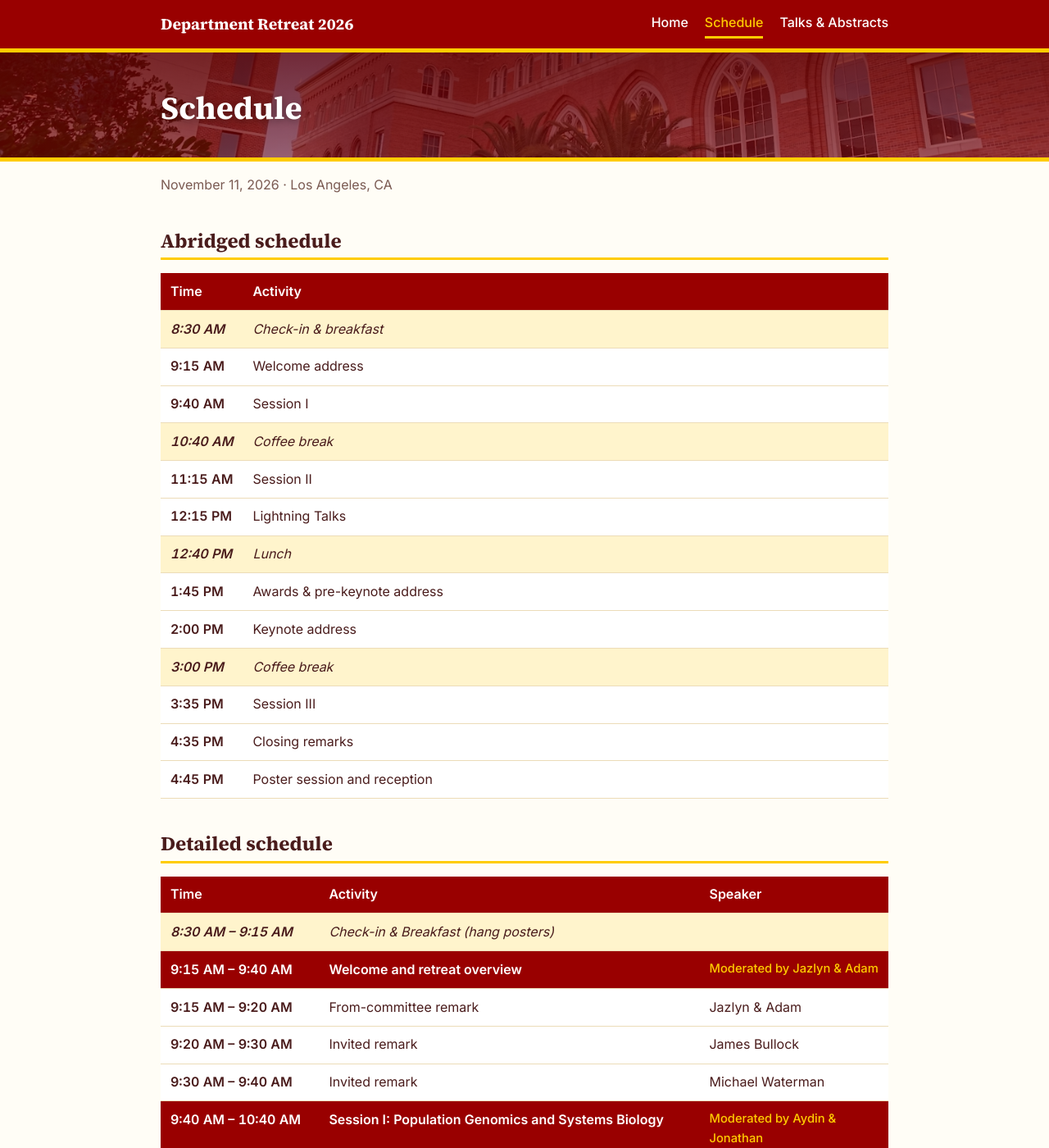
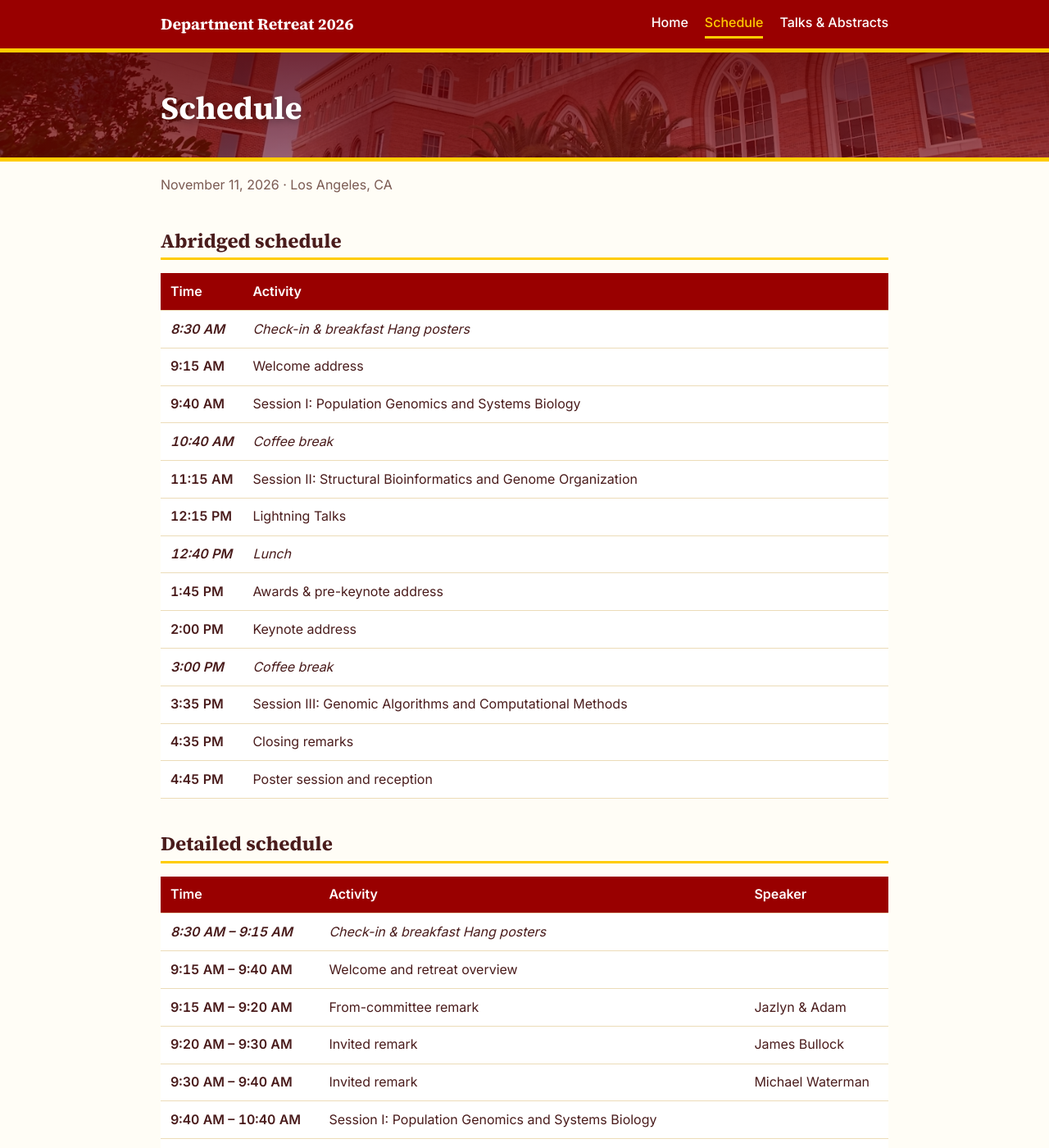
Before and after one commit to LexiShew/QCB-retreat-2026, a Jekyll site: the page built from schedule.html, in a window 1280 px wide and 1400 px high. Shown: the whole window at 82% size. Built offline with Jekyll 4.4.1, drawn with Linux system fonts in a browser that asks for light colours; some of the changed text lies outside the part shown.

Commit message:
modifying schedule layout

```diff
--- a/_config.yml
+++ b/_config.yml
@@ -26,10 +26,16 @@ columns:
   abstract: "abstract"
 
 # ---------------------------------------------------------------
-# Column names for the abstracts page (_data/talk_abstracts.csv).
-# These must match that file's header row exactly.
+# Column names for the abstracts page. Each must match its CSV's header row exactly.
+# Talks: _data/talk_abstracts.csv. Posters: _data/poster_abstracts.csv.
 # ---------------------------------------------------------------
 talk_columns:
+  title: "Talk/Poster Title"
+  authors: "Author(s)"
+  affiliation: "Please indicate your lab affiliation."
+  abstract: "Abstract"
+
+poster_columns:
   title: "Talk/Poster Title"
   authors: "Author(s)"
   affiliation: "Please indicate your lab affiliation."
--- a/_data/abridged-schedule.csv
+++ b/_data/abridged-schedule.csv
@@ -1,14 +1,15 @@
 Start,Activity
-8:30 AM,Check-in & breakfast
+8:30 AM,"Check-in & breakfast
+Hang posters"
 9:15 AM,Welcome address
-9:40 AM,Session I
+9:40 AM,Session I: Population Genomics and Systems Biology
 10:40 AM,Coffee break
-11:15 AM,Session II
+11:15 AM,Session II: Structural Bioinformatics and Genome Organization
 12:15 PM,Lightning Talks
 12:40 PM,Lunch
 1:45 PM,Awards & pre-keynote address
 2:00 PM,Keynote address
 3:00 PM,Coffee break
-3:35 PM,Session III
+3:35 PM,Session III: Genomic Algorithms and Computational Methods
 4:35 PM,Closing remarks
 4:45 PM,Poster session and reception
--- a/_data/detailed-schedule.csv
+++ b/_data/detailed-schedule.csv
@@ -1,34 +1,34 @@
 Start,End,Activity,Speaker,Moderators
-8:30 AM,9:15 AM,Check-in & Breakfast (hang posters),,
-9:15 AM,9:40 AM,Welcome and retreat overview,,Jazlyn & Adam
-9:15 AM,9:20 AM,From-committee remark,Jazlyn & Adam,
-9:20 AM,9:30 AM,Invited remark,James Bullock,
-9:30 AM,9:40 AM,Invited remark,Michael Waterman,
-9:40 AM,10:40 AM,Session I: Population Genomics and Systems Biology,,Aydin & Jonathan
-9:40 AM,10:00 AM,Edge Lab,Feriel Ouerghi,
-10:00 AM,10:20 AM,MacLean Lab,Anupam Dey,
-10:20 AM,10:40 AM,Mooney Lab,Shirin Nataneli,
-10:40 AM,11:15 AM,Coffee break,,
-11:15 AM,12:15 PM,Session II: Structural Bioinformatics and Genome Organization,,Lexi & Kexin
-11:15 AM,11:35 AM,Katritch Lab,"Wenjin ""Selina"" Liu",
-11:35 AM,11:55 AM,Fudenberg Lab,Peiyu Shi,
-11:55 AM,12:15 PM,Rohs Lab,Wei Yu Tang,
-12:15 PM,12:30 PM,Lightning Talks I,,Jonathan
-12:15 PM,12:18 PM,Finley Lab,Yiping Jia,
-12:18 PM,12:21 PM,Irimia Lab,Cecilia Liu,
-12:21 PM,12:24 PM,Katritch Lab,Emily Nguyen,
-12:24 PM,12:27 PM,MacLean Lab,Yingtong Liu,
-12:27 PM,12:30 PM,Rohs Lab,Peijun Lin,
-12:30 PM,12:40 PM,Guess the Lab (based on the figure),,Zijin & Kexin
-12:40 PM,1:45 PM,Lunch,,
-1:45 PM,2:00 PM,Awards & Pre-keynote address,,Aydin
+8:30 AM,9:15 AM,"Check-in & breakfast Hang posters"
+9:15 AM,9:40 AM,Welcome and retreat overview,
+9:15 AM,9:20 AM,From-committee remark,Jazlyn & Adam
+9:20 AM,9:30 AM,Invited remark,James Bullock
+9:30 AM,9:40 AM,Invited remark,Michael Waterman
+9:40 AM,10:40 AM,Session I: Population Genomics and Systems Biology,
+9:40 AM,10:00 AM,Edge Lab,Feriel Ouerghi
+10:00 AM,10:20 AM,MacLean Lab,Anupam Dey
+10:20 AM,10:40 AM,Mooney Lab,Shirin Nataneli
+10:40 AM,11:15 AM,Coffee break,
+11:15 AM,12:15 PM,Session II: Structural Bioinformatics and Genome Organization,
+11:15 AM,11:35 AM,Katritch Lab,"Wenjin ""Selina"" Liu"
+11:35 AM,11:55 AM,Fudenberg Lab,Peiyu Shi
+11:55 AM,12:15 PM,Rohs Lab,Wei Yu Tang
+12:15 PM,12:30 PM,Lightning Talks I,
+12:15 PM,12:18 PM,Finley Lab,Yiping Jia
+12:18 PM,12:21 PM,Irimia Lab,Cecilia Liu
+12:21 PM,12:24 PM,Katritch Lab,Emily Nguyen
+12:24 PM,12:27 PM,MacLean Lab,Yingtong Liu
+12:27 PM,12:30 PM,Rohs Lab,Peijun Lin
+12:30 PM,12:40 PM,Guess the Lab (based on the figure),
+12:40 PM,1:45 PM,Lunch,
+1:45 PM,2:00 PM,Awards & Pre-keynote address,
 1:45 PM,1:55 PM,Invited remark,,
-1:55 PM,2:00 PM,Awards for lightning talks and Guess the Lab,Aydin,
-2:00 PM,3:00 PM,Keynote Address,Lior Pachter,Remo
-3:00 PM,3:35 PM,Coffee break,,
-3:35 PM,4:35 PM,Session III: Genomic Algorithms and Computational Methods,,Zijin & Kexin
-3:35 PM,3:55 PM,Chaisson Lab,Ishaan Thota,
-3:55 PM,4:15 PM,Chen Lab,Hanyi Wang,
-4:15 PM,4:35 PM,Sun Lab,Wei Liu,
-4:35 PM,4:45 PM,Closing remarks and acknowledgments,,Remo
-4:45 PM,6:00 PM,Poster session and reception,,
+1:55 PM,2:00 PM,Awards for lightning talks and Guess the Lab,
+2:00 PM,3:00 PM,Keynote Address,Lior Pachter
+3:00 PM,3:35 PM,Coffee break,
+3:35 PM,4:35 PM,Session III: Genomic Algorithms and Computational Methods,
+3:35 PM,3:55 PM,Chaisson Lab,Ishaan Thota
+3:55 PM,4:15 PM,Chen Lab,Hanyi Wang
+4:15 PM,4:35 PM,Sun Lab,Wei Liu
+4:35 PM,4:45 PM,Closing remarks and acknowledgments,
+4:45 PM,6:00 PM,Poster session and reception,
--- a/assets/css/style.css
+++ b/assets/css/style.css
@@ -6,7 +6,7 @@
 :root {
   --cardinal: #990000;
   --cardinal-dark: #6e0000;
-  --gold: #FFCC00;
+  --gold: #ffcc00;
   --gold-soft: #fff4cc;
   --ink: #4a1c1c;
   --muted: #7a5a52;
@@ -20,59 +20,111 @@
 
 /* Light only: no dark-mode override, so the palette stays red and gold. */
 
-* { box-sizing: border-box; }
-html { scroll-behavior: smooth; scroll-padding-top: 5rem; }
+* {
+  box-sizing: border-box;
+}
+html {
+  scroll-behavior: smooth;
+  scroll-padding-top: 5rem;
+}
 body {
   margin: 0;
   background: var(--bg);
   color: var(--ink);
   font: 16px/1.6 var(--sans);
 }
-.wrap { max-width: 920px; margin: 0 auto; padding: 0 16px; }
+.wrap {
+  max-width: 920px;
+  margin: 0 auto;
+  padding: 0 16px;
+}
 
-a { color: var(--link); text-underline-offset: 2px; }
-a:hover { text-decoration-thickness: 2px; }
+a {
+  color: var(--link);
+  text-underline-offset: 2px;
+}
+a:hover {
+  text-decoration-thickness: 2px;
+}
 
-h1, h2, h3 { font-family: var(--serif); line-height: 1.25; }
-h1 { font-size: 2.1rem; margin: 2rem 0 .5rem; }
+h1,
+h2,
+h3 {
+  font-family: var(--serif);
+  line-height: 1.25;
+}
+h1 {
+  font-size: 2.1rem;
+  margin: 2rem 0 0.5rem;
+}
 h2 {
-  font-size: 1.5rem; margin: 2.5rem 0 1rem;
-  padding-bottom: .35rem; border-bottom: 3px solid var(--gold);
+  font-size: 1.5rem;
+  margin: 2.5rem 0 1rem;
+  padding-bottom: 0.35rem;
+  border-bottom: 3px solid var(--gold);
 }
-h3 { font-size: 1.2rem; margin: 0 0 .25rem; }
+h3 {
+  font-size: 1.2rem;
+  margin: 0 0 0.25rem;
+}
 
 /* ---------- header / nav ---------- */
 .site-header {
-  position: sticky; top: 0; z-index: 10;
+  position: sticky;
+  top: 0;
+  z-index: 10;
   background: var(--cardinal);
   border-bottom: 5px solid var(--gold);
 }
 .header-inner {
-  display: flex; flex-wrap: wrap; align-items: center;
-  justify-content: space-between; gap: .5rem 1.5rem;
-  padding-top: .75rem; padding-bottom: .75rem;
+  display: flex;
+  flex-wrap: wrap;
+  align-items: center;
+  justify-content: space-between;
+  gap: 0.5rem 1.5rem;
+  padding-top: 0.75rem;
+  padding-bottom: 0.75rem;
 }
 .brand {
-  color: #fff; text-decoration: none;
+  color: #fff;
+  text-decoration: none;
   font: 700 1.2rem var(--serif);
 }
-.site-nav { display: flex; flex-wrap: wrap; gap: .25rem 1.25rem; }
+.site-nav {
+  display: flex;
+  flex-wrap: wrap;
+  gap: 0.25rem 1.25rem;
+}
 .site-nav a {
-  color: #fff; text-decoration: none; font-weight: 500;
-  padding: .2rem 0; border-bottom: 3px solid transparent;
+  color: #fff;
+  text-decoration: none;
+  font-weight: 500;
+  padding: 0.2rem 0;
+  border-bottom: 3px solid transparent;
 }
-.site-nav a:hover { border-bottom-color: rgba(255, 204, 0, .6); }
-.site-nav a[aria-current="page"] { color: var(--gold); border-bottom-color: var(--gold); }
+.site-nav a:hover {
+  border-bottom-color: rgba(255, 204, 0, 0.6);
+}
+.site-nav a[aria-current="page"] {
+  color: var(--gold);
+  border-bottom-color: var(--gold);
+}
 
 /* ---------- page banner (optional: set header_image in front matter) ---------- */
 .page-banner {
   background-color: var(--cardinal);
-  background-size: cover; background-position: center;
+  background-size: cover;
+  background-position: center;
   color: #fff;
   border-bottom: 5px solid var(--gold);
   padding: 2.75rem 0 2.25rem;
 }
-.page-banner h1 { margin: 0; color: #fff; font-size: 2.4rem; text-shadow: 0 2px 8px rgba(0, 0, 0, .35); }
+.page-banner h1 {
+  margin: 0;
+  color: #fff;
+  font-size: 2.4rem;
+  text-shadow: 0 2px 8px rgba(0, 0, 0, 0.35);
+}
 
 /* ---------- home ---------- */
 .hero {
@@ -83,69 +135,204 @@ h3 { font-size: 1.2rem; margin: 0 0 .25rem; }
   border-radius: 6px;
   border-left: 10px solid var(--gold);
 }
-.hero h1 { margin-top: 0; color: #fff; }
-.hero .meta { color: var(--gold); font-weight: 600; margin: 0; }
-.quick-links { display: grid; grid-template-columns: repeat(auto-fit, minmax(220px, 1fr)); gap: 1rem; }
+.hero h1 {
+  margin-top: 0;
+  color: #fff;
+}
+.hero .meta {
+  color: var(--gold);
+  font-weight: 600;
+  margin: 0;
+}
+.quick-links {
+  display: grid;
+  grid-template-columns: repeat(auto-fit, minmax(220px, 1fr));
+  gap: 1rem;
+}
 .quick-links a {
-  display: block; padding: 1rem 1.25rem; text-decoration: none; color: var(--ink);
-  background: var(--card); border: 1px solid var(--rule); border-top: 4px solid var(--cardinal);
+  display: block;
+  padding: 1rem 1.25rem;
+  text-decoration: none;
+  color: var(--ink);
+  background: var(--card);
+  border: 1px solid var(--rule);
+  border-top: 4px solid var(--cardinal);
   border-radius: 6px;
 }
-.quick-links a:hover { border-top-color: var(--gold); }
-.quick-links strong { display: block; font-family: var(--serif); font-size: 1.15rem; color: var(--link); }
-.stats { color: var(--muted); }
+.quick-links a:hover {
+  border-top-color: var(--gold);
+}
+.quick-links strong {
+  display: block;
+  font-family: var(--serif);
+  font-size: 1.15rem;
+  color: var(--link);
+}
+.stats {
+  color: var(--muted);
+}
 
 /* ---------- schedule ---------- */
-.schedule { width: 100%; border-collapse: collapse; background: var(--card); }
-.schedule th, .schedule td { text-align: left; padding: .6rem .75rem; border-bottom: 1px solid var(--rule); vertical-align: top; }
-.schedule th { background: var(--cardinal); color: #fff; font-weight: 600; }
-.schedule td.time { white-space: nowrap; font-variant-numeric: tabular-nums; font-weight: 600; width: 1%; }
-.schedule tr.break td { background: var(--gold-soft); font-style: italic; }
-.schedule tr.session td { background: var(--cardinal); color: #fff; font-weight: 600; }
-.schedule tr.session .speaker { color: var(--gold); font-weight: 500; }
-.schedule .speaker { color: var(--muted); font-size: .92rem; }
-.table-scroll { overflow-x: auto; }
+.schedule {
+  width: 100%;
+  border-collapse: collapse;
+  background: var(--card);
+}
+.schedule th,
+.schedule td {
+  text-align: left;
+  padding: 0.6rem 0.75rem;
+  border-bottom: 1px solid var(--rule);
+  vertical-align: top;
+}
+.schedule th {
+  background: var(--cardinal);
+  color: #fff;
+  font-weight: 600;
+}
+.schedule td.time {
+  white-space: nowrap;
+  font-variant-numeric: tabular-nums;
+  font-weight: 600;
+  width: 1%;
+}
+.schedule tr.break td {
+  font-style: italic;
+}
+.schedule tr.session td {
+  background: var(--gold-soft);
+  font-weight: 600;
+}
+.schedule tr.session .speaker {
+  color: var(--gold);
+  font-weight: 500;
+}
+.schedule .speaker {
+  color: var(--muted);
+  font-size: 0.92rem;
+}
+.table-scroll {
+  overflow-x: auto;
+}
 
 /* ---------- abstracts ---------- */
 .search {
-  width: 100%; padding: .65rem .85rem; font: inherit;
-  border: 2px solid var(--rule); border-radius: 6px; background: var(--card); color: var(--ink);
+  width: 100%;
+  padding: 0.65rem 0.85rem;
+  font: inherit;
+  border: 2px solid var(--rule);
+  border-radius: 6px;
+  background: var(--card);
+  color: var(--ink);
 }
-.search:focus { outline: none; border-color: var(--cardinal); box-shadow: 0 0 0 3px rgba(255, 204, 0, .45); }
-.search-count { color: var(--muted); font-size: .9rem; margin: .4rem 0 0; min-height: 1.4em; }
+.search:focus {
+  outline: none;
+  border-color: var(--cardinal);
+  box-shadow: 0 0 0 3px rgba(255, 204, 0, 0.45);
+}
+.search-count {
+  color: var(--muted);
+  font-size: 0.9rem;
+  margin: 0.4rem 0 0;
+  min-height: 1.4em;
+}
 
-.toc { background: var(--card); border: 1px solid var(--rule); border-radius: 6px; padding: .5rem 1.25rem 1rem; }
-.toc h3 { margin-top: 1rem; font-size: 1.05rem; color: var(--cardinal); }
-.toc ol { margin: .25rem 0 0; padding-left: 1.4rem; }
-.toc li { margin: .2rem 0; }
-.toc .toc-authors { color: var(--muted); font-size: .88rem; }
+.toc {
+  background: var(--card);
+  border: 1px solid var(--rule);
+  border-radius: 6px;
+  padding: 0.5rem 1.25rem 1rem;
+}
+.toc h3 {
+  margin-top: 1rem;
+  font-size: 1.05rem;
+  color: var(--cardinal);
+}
+.toc ol {
+  margin: 0.25rem 0 0;
+  padding-left: 1.4rem;
+}
+.toc li {
+  margin: 0.2rem 0;
+}
+.toc .toc-authors {
+  color: var(--muted);
+  font-size: 0.88rem;
+}
 
 .abstract {
-  background: var(--card); border: 1px solid var(--rule); border-left: 5px solid var(--cardinal);
-  border-radius: 6px; padding: 1rem 1.25rem; margin: 0 0 1rem;
+  background: var(--card);
+  border: 1px solid var(--rule);
+  border-left: 5px solid var(--cardinal);
+  border-radius: 6px;
+  padding: 1rem 1.25rem;
+  margin: 0 0 1rem;
 }
-.abstract:target { border-left-color: var(--gold); box-shadow: 0 0 0 3px var(--gold-soft); }
+.abstract:target {
+  border-left-color: var(--gold);
+  box-shadow: 0 0 0 3px var(--gold-soft);
+}
 .abstract .badge {
-  display: inline-block; font-size: .75rem; font-weight: 600; letter-spacing: .03em;
-  text-transform: uppercase; padding: .1rem .5rem; border-radius: 3px;
-  background: var(--gold); color: #3d2e00; margin-bottom: .4rem;
+  display: inline-block;
+  font-size: 0.75rem;
+  font-weight: 600;
+  letter-spacing: 0.03em;
+  text-transform: uppercase;
+  padding: 0.1rem 0.5rem;
+  border-radius: 3px;
+  background: var(--gold);
+  color: #3d2e00;
+  margin-bottom: 0.4rem;
 }
-.abstract .authors { margin: .1rem 0 0; font-weight: 500; }
-.abstract .affil { margin: 0; color: var(--muted); font-size: .92rem; }
-.abstract .body { margin: .75rem 0 0; }
-.abstract .top { font-size: .85rem; }
-.hidden { display: none !important; }
+.abstract .authors {
+  margin: 0.1rem 0 0;
+  font-weight: 500;
+}
+.abstract .affil {
+  margin: 0;
+  color: var(--muted);
+  font-size: 0.92rem;
+}
+.abstract .body {
+  margin: 0.75rem 0 0;
+}
+.abstract .top {
+  font-size: 0.85rem;
+}
+.hidden {
+  display: none !important;
+}
 
 /* ---------- footer ---------- */
 .site-footer {
-  margin-top: 4rem; padding: 1.25rem 0;
-  border-top: 5px solid var(--gold); background: var(--cardinal); color: #fff; font-size: .9rem;
+  margin-top: 4rem;
+  padding: 1.25rem 0;
+  border-top: 5px solid var(--gold);
+  background: var(--cardinal);
+  color: #fff;
+  font-size: 0.9rem;
 }
-.site-footer a { color: var(--gold); }
+.site-footer a {
+  color: var(--gold);
+}
 
 /* ---------- print: abstract book ---------- */
 @media print {
-  .site-header, .site-footer, .page-banner, .search, .search-count, .top { display: none; }
-  .abstract { break-inside: avoid; border: none; border-left: 3px solid #000; }
-  body { background: #fff; color: #000; }
+  .site-header,
+  .site-footer,
+  .page-banner,
+  .search,
+  .search-count,
+  .top {
+    display: none;
+  }
+  .abstract {
+    break-inside: avoid;
+    border: none;
+    border-left: 3px solid #000;
+  }
+  body {
+    background: #fff;
+    color: #000;
+  }
 }
```
Also changed, not shown: _data/schedule.csv (deleted, +0 -8 lines), _data/talk_abstracts copy.csv (deleted, +0 -3 lines), abstracts.html (+74 -28 lines).
